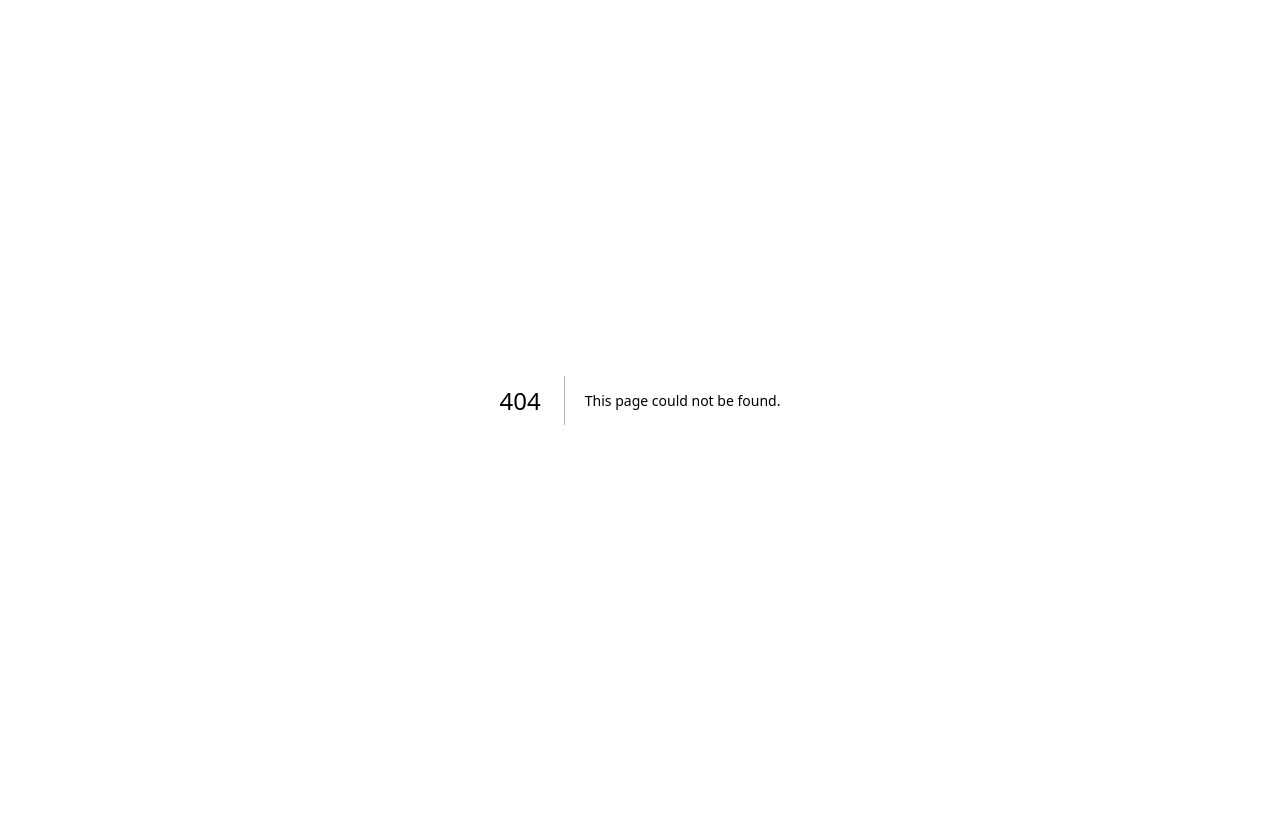
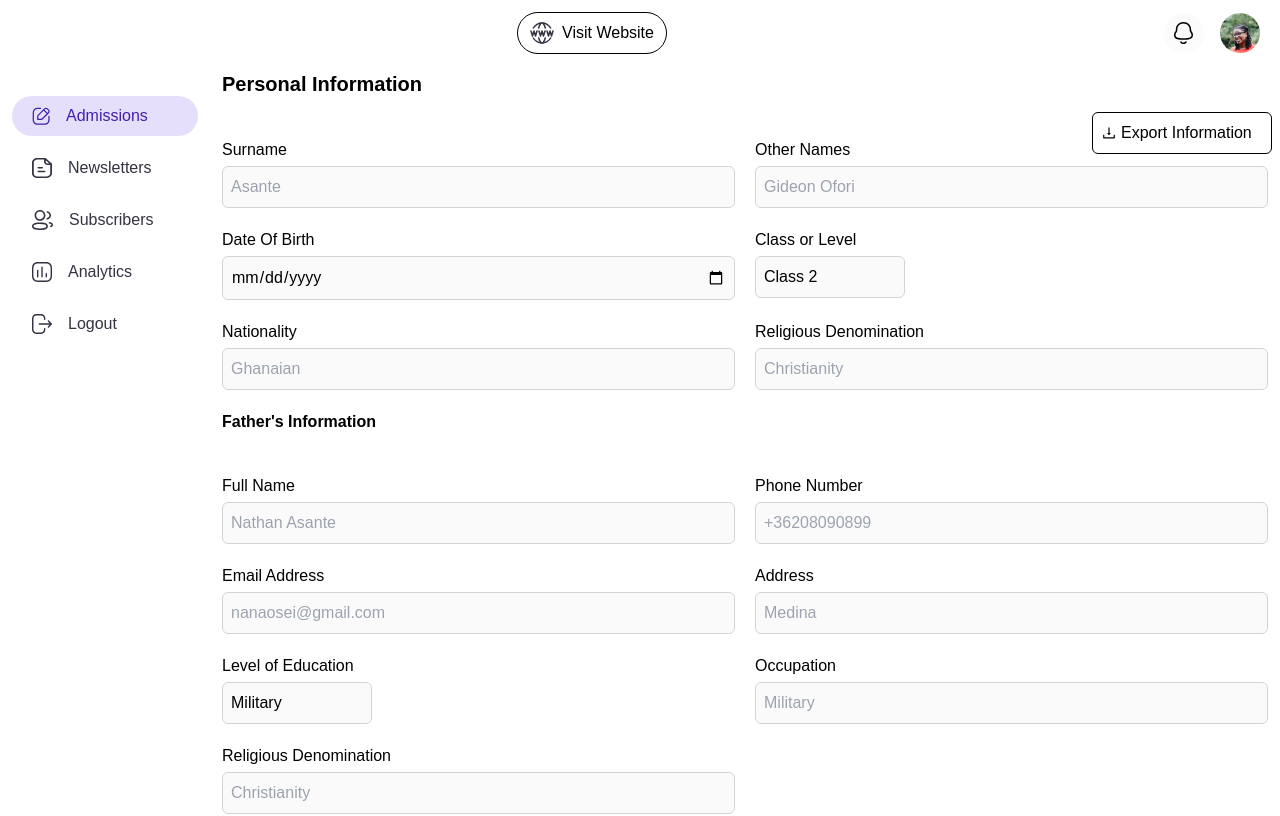
Before and after one commit to sappiah085/project-management, a Next.js app: page /admin/student-info in a window 1280 px wide. Before the commit this address had no page. Shown: the top 816 px of the page. Built offline with nearby package versions, Linux system fonts and the light colour scheme; a web font is replaced by a local one.

Commit message:
addmission

```diff
--- /dev/null
+++ b/components/information/information.tsx
@@ -0,0 +1,52 @@
+import Input from "../input/input";
+import SelectInput from "../selectInput/selectInput";
+
+export default function InformationParent({ parent }: { parent: string }) {
+  return (
+    <>
+      {" "}
+      <h2 className="font-semibold sticky top-16 z-10 bg-white py-1">
+        {parent} Information
+      </h2>
+      <div className="w-full  mb-6 pt-9 grid md:grid-cols-2 gap-5">
+        <Input
+          name="Full Name"
+          type="text"
+          label="Full Name"
+          placeholder="Nathan Asante"
+        />
+        <Input
+          name="number"
+          type="text"
+          label="Phone Number"
+          placeholder="+36208090899"
+        />
+        <Input
+          name="Email Address"
+          type="email"
+          label="Email Address "
+          placeholder="nanaosei@gmail.com"
+        />
+        <Input
+          name="Address"
+          type="text"
+          label="Address "
+          placeholder="Medina"
+        />
+        <SelectInput label="Level of Education" months={["Military"]} />
+        <Input
+          name="Occupation"
+          type="text"
+          label="Occupation"
+          placeholder="Military"
+        />
+        <Input
+          name="Religious Denomination"
+          type="text"
+          label="Religious Denomination"
+          placeholder="Christianity"
+        />
+      </div>
+    </>
+  );
+}
--- a/components/layoutAdmin/layoutAdmin.tsx
+++ b/components/layoutAdmin/layoutAdmin.tsx
@@ -6,7 +6,7 @@ export default function LayoutAdmin({ children }: any) {
   const [openNav, setOpenNav] = useState(false);
 
   return (
-    <main className="flex flex-col w-full">
+    <main className="flex font-gilroy flex-col w-full">
       <AdminNav handleOpen={() => setOpenNav((pre) => !pre)} />
       <div className="w-full flex justify-between items-start">
         <SideBarAdmin
--- a/components/selectInput/selectInput.tsx
+++ b/components/selectInput/selectInput.tsx
@@ -1,10 +1,15 @@
 import { useState } from "react";
 import Input from "../input/input";
 
-export default function SelectInput({ months }: any) {
+export default function SelectInput({ months, label }: any) {
   const [values, setValues] = useState({ month: months[0], openMenu: false });
   return (
-    <div className="relative">
+    <div className="relative flex flex-col">
+      {label && (
+        <label className="font-medium" htmlFor={label}>
+          {label}
+        </label>
+      )}
       <Input
         onFocus={() => setValues((pre) => ({ ...pre, openMenu: true }))}
         value={values.month}
@@ -13,10 +18,10 @@ export default function SelectInput({ months }: any) {
         }
         className="outline-none border-[1.5px] p-2 rounded-md !w-[150px]"
         name="month"
-        id="month"
+        id={label || "month"}
       />
       {values.openMenu && (
-        <div className="absolute top-10 left-0 p-2 py-0 rounded-md border-b-zinc-300 drop-shadow border-[1px] bg-white w-full flex flex-col gap-2 ">
+        <div className="absolute top-10 left-0 p-2 py-0 rounded-md border-b-zinc-300 drop-shadow border-[1px] bg-white w-fit  px-3 flex flex-col gap-2 ">
           {months.map((month: string) => (
             <button
               onClick={() =>
--- a/components/studentCard/studentCard.tsx
+++ b/components/studentCard/studentCard.tsx
@@ -11,7 +11,7 @@ export default function StudentCard({ name }: { name: string }) {
       <Button
         className="bg-white !text-black border-[1.6px] !rounded-xl text-center hover:after:bg-black/20 !text-sm md:text-lg"
         label="View Application"
-        link="/"
+        link="/admin/student-info?id=3445"
       >
         <span></span>
       </Button>
--- /dev/null
+++ b/pages/admin/student-info.tsx
@@ -0,0 +1,58 @@
+import InformationParent from "@/components/information/information";
+import Input from "@/components/input/input";
+import LayoutAdmin from "@/components/layoutAdmin/layoutAdmin";
+import SelectInput from "@/components/selectInput/selectInput";
+import { AiOutlineDownload } from "react-icons/ai";
+const levels = ["Class 2", "Class 1"];
+export default function StudentInfo() {
+  return (
+    <LayoutAdmin>
+      <button className="border-[1px] bg-white z-20 border-black p-2 flex items-center gap-1 rounded-md fixed w-[180px] top-28 right-2">
+        <AiOutlineDownload />
+        Export Information
+      </button>
+      <section className="relative flex flex-col w-full px-3">
+        <h1 className="font-bold  text-xl sticky top-16 z-10 bg-white py-1">
+          Personal Information
+        </h1>
+        <div className="w-full mb-4 pt-9 grid md:grid-cols-2 gap-5">
+          <Input
+            name="surname"
+            type="text"
+            label="Surname"
+            placeholder="Asante"
+          />
+          <Input
+            name="other-name"
+            type="text"
+            label="Other Names"
+            placeholder="Gideon Ofori"
+          />
+          <Input
+            name="Other Names"
+            type="date"
+            label="Date Of Birth "
+            placeholder="12-06-2006"
+          />
+          <SelectInput label="Class or Level" months={levels} />
+          <Input
+            name="Nationality"
+            type="text"
+            label="Nationality"
+            placeholder="Ghanaian"
+          />
+          <Input
+            name="Religious Denomination"
+            type="text"
+            label="Religious Denomination"
+            placeholder="Christianity"
+          />
+        </div>
+
+        <InformationParent parent="Father's" />
+        <InformationParent parent="Mother's" />
+        <InformationParent parent="Guardian Information (Fill this if you are the guardian)" />
+      </section>
+    </LayoutAdmin>
+  );
+}
```
